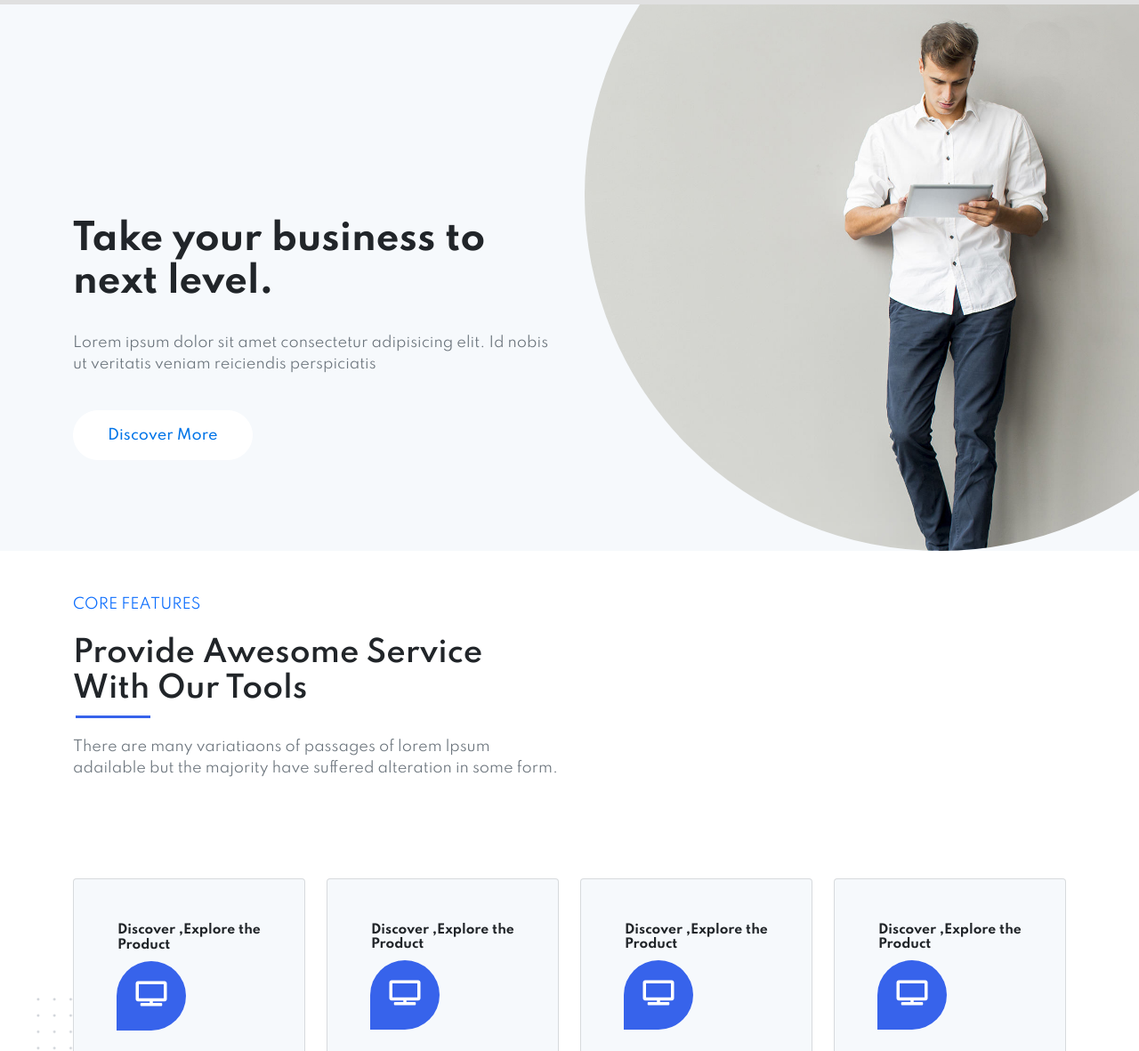
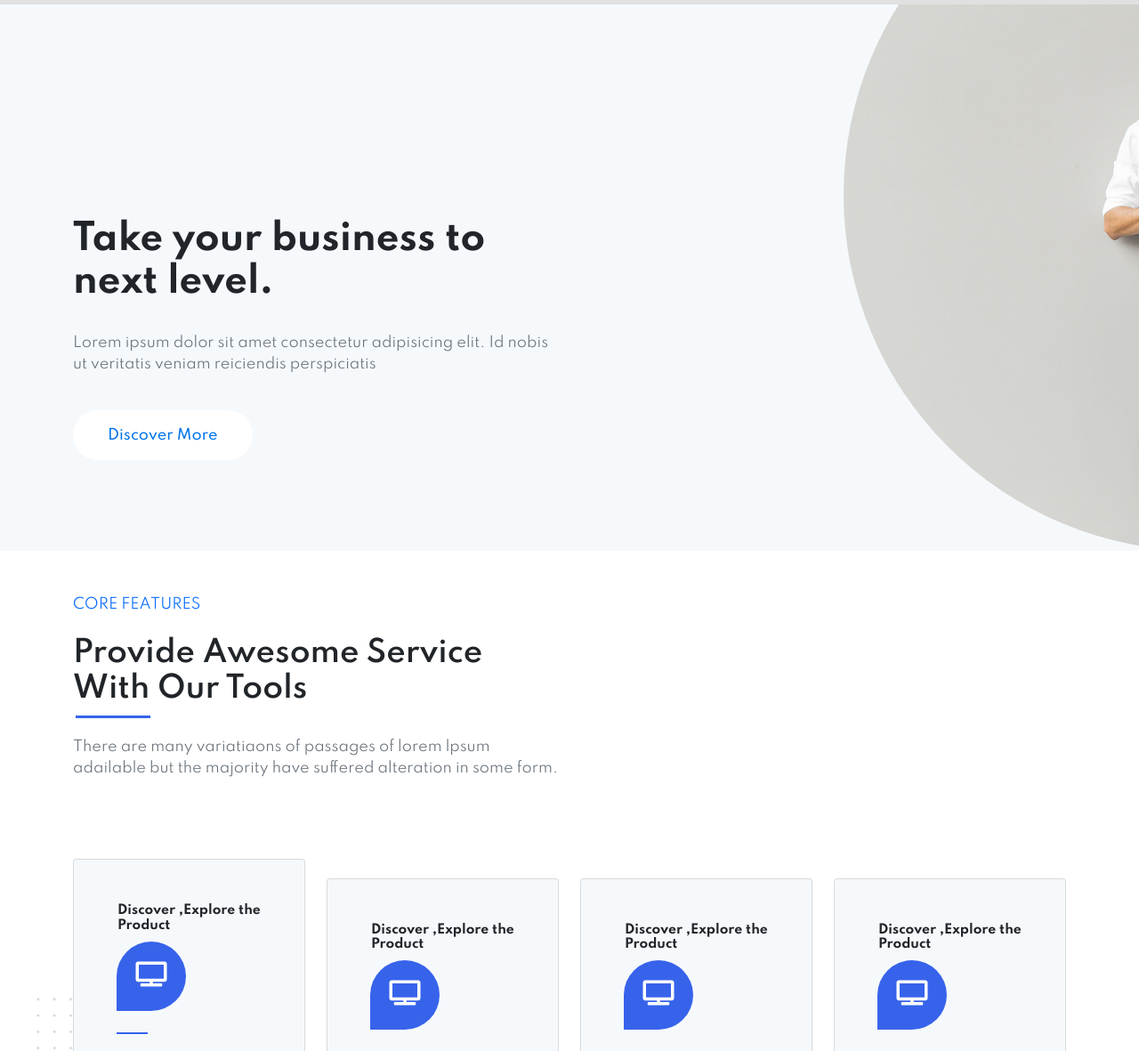
Before and after one commit to Akashdasbd/day33p56a, a plain HTML site: page index.html in a window 1280 px wide. Shown: the part 80-1261 px from the top of the page at 89% size. Drawn offline with nearby package versions, Linux system fonts and the light colour scheme.

Commit message:
Update css.css
ok

```diff
--- a/css.css
+++ b/css.css
@@ -97,7 +97,7 @@ img{
 	height: 100%;
 	position: absolute;
 	top: -186px;
-	left: 657px;
+	left: 948px;
 	background: url(./hero-image.jpg) no-repeat top center;
 	width: 800px;
 	height: 800px;
@@ -135,7 +135,7 @@ img{
 	background: #3763eb;
 }
 .service-item.card.p-5.my-se-it1 {
-	margin-top: -223px;
+	margin-top: -245px;
 
 }
 
@@ -423,7 +423,7 @@ img{
 .my-btnol {
 	background: #3763eb !important;
 	color: #fff !important;
-	width: 209px;
+	width: 210px;
 	height: 56px;
 }
 .my-btnol:hover{
```
